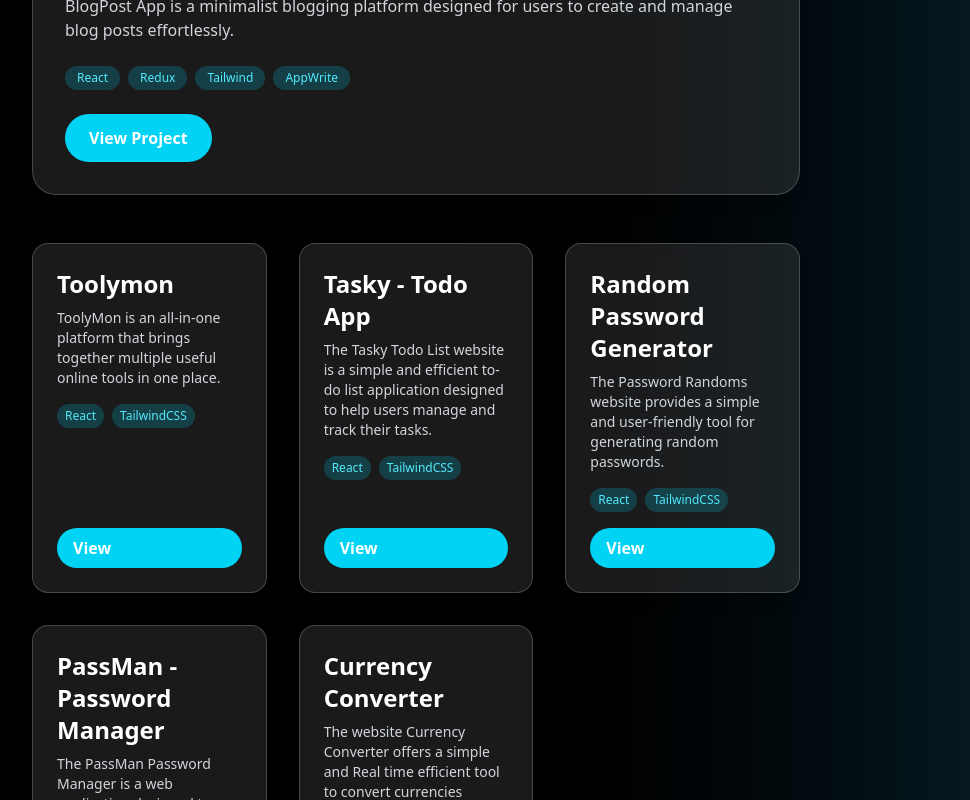
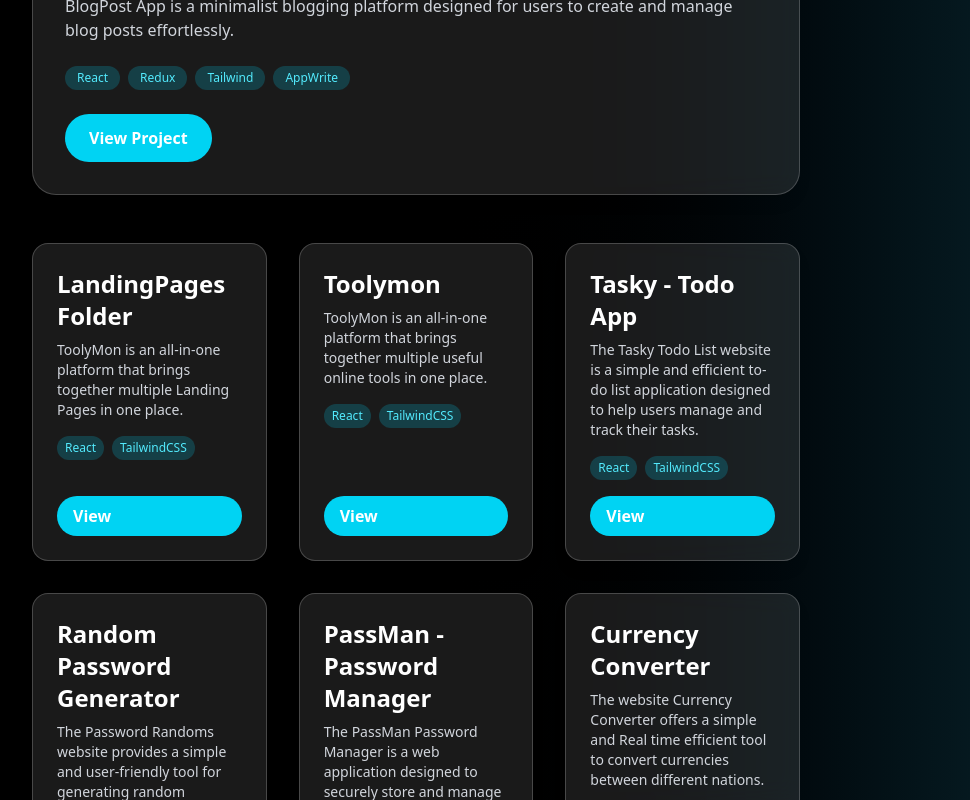
Before and after one commit to Aafaque-Nazir/Portfolio, a React (Vite) app: page / in a window 1280 px wide. Shown: the part 1867-2667 px from the top of the page, without its empty margins (224-1194 px from the left). Built offline with nearby package versions, Linux system fonts and the light colour scheme.

Commit message:
new project card added

```diff
--- a/src/pages/Project.jsx
+++ b/src/pages/Project.jsx
@@ -7,6 +7,15 @@ const projects = [
     link: " ",
     featured: true,
     tech: ["React","Redux", "Tailwind", "AppWrite"],
+  },
+  {
+    title: "LandingPages Folder",
+    description: "ToolyMon is an all-in-one platform that brings together multiple Landing Pages in one place.",
+    image: "/your-featured-project-image.png",
+    link: "https://lpfolder.netlify.app/",
+    target: "_blank",
+    featured: true,
+    tech: ["React", "TailwindCSS"],
   },
   {
     title: "Toolymon",
```
